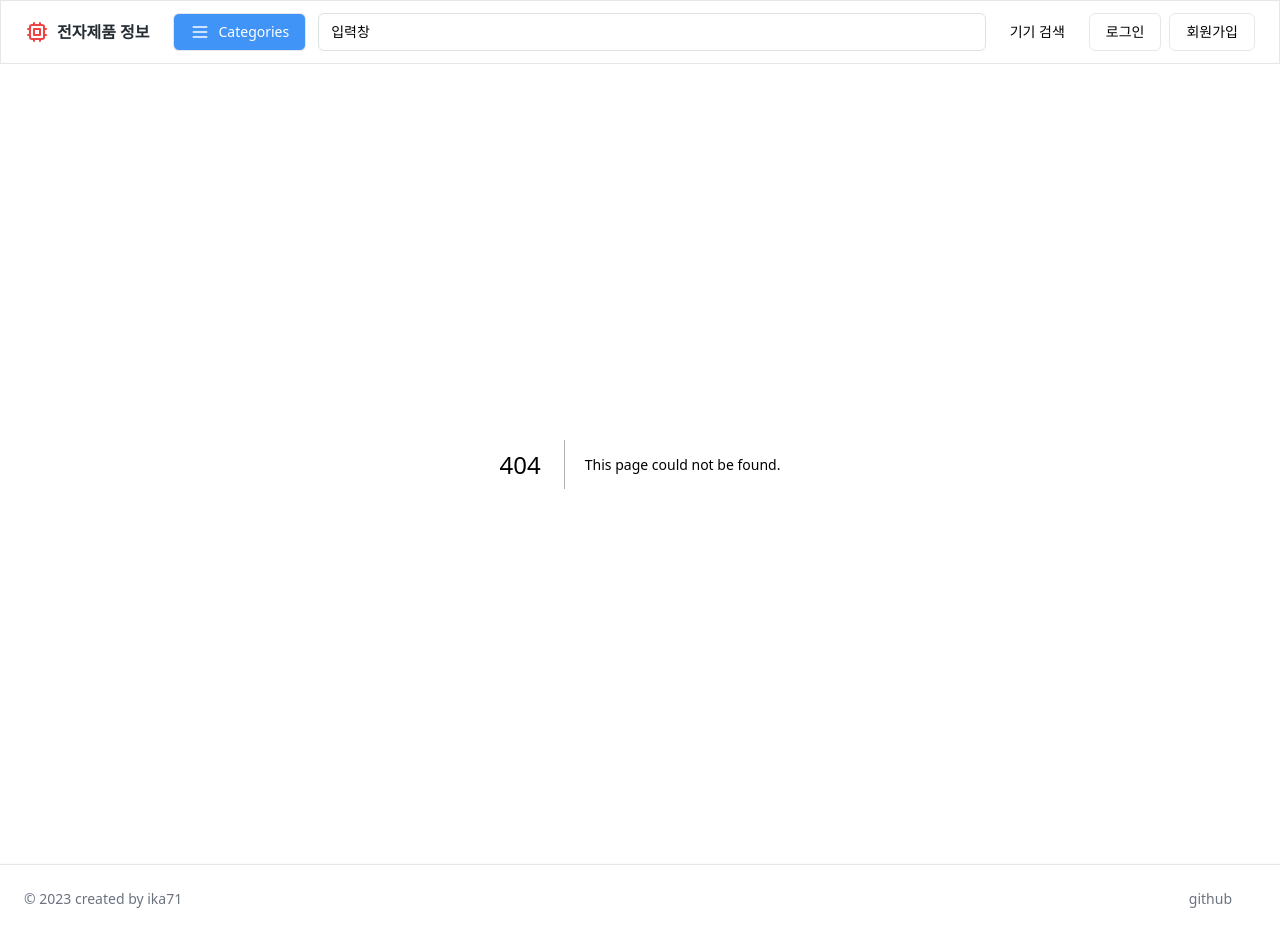
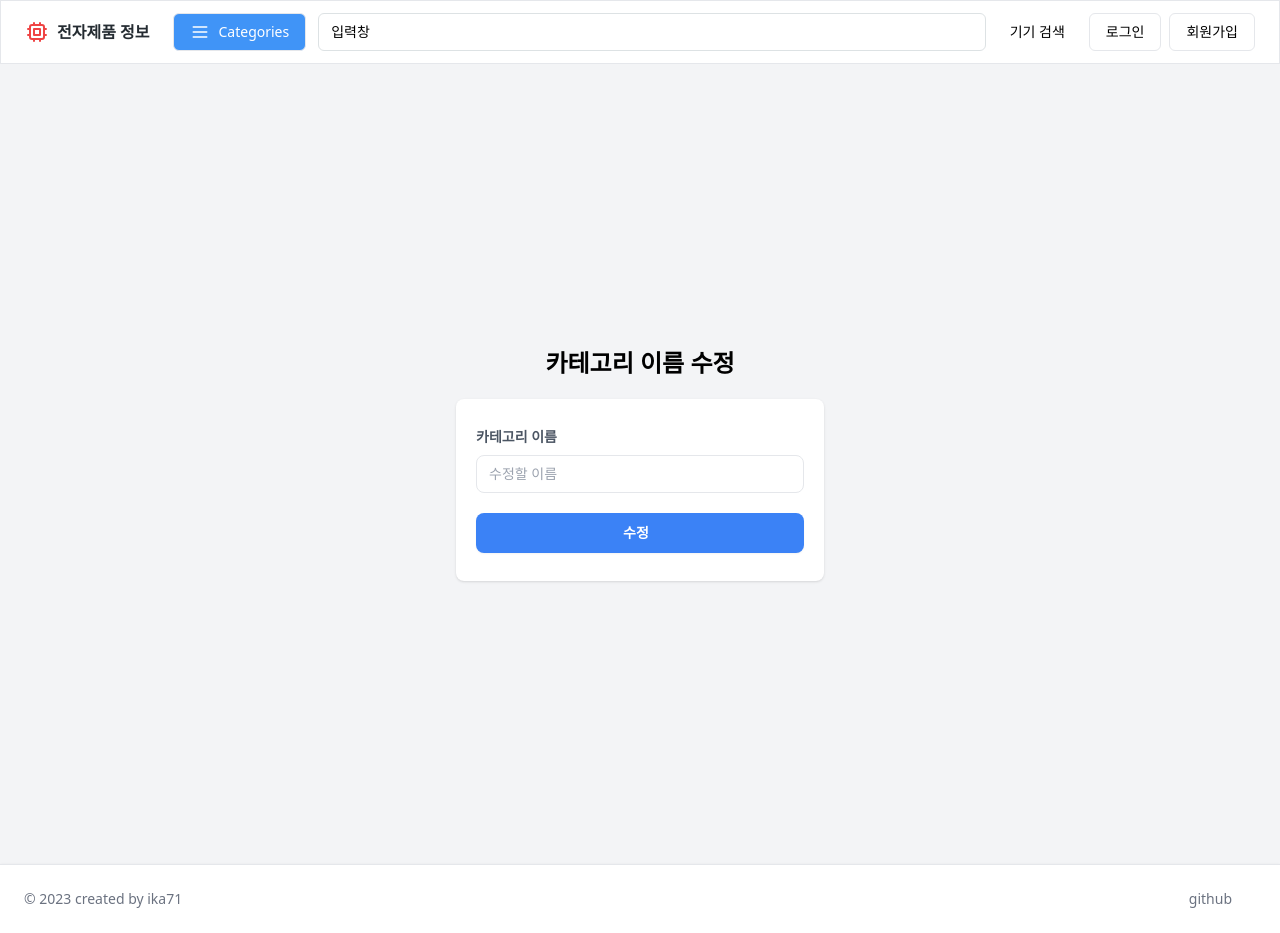
Before and after one commit to ika71/graduation-project-next, a Next.js app: page /admin/category/edit/1 in a window 1280 px wide. Before the commit this address had no page. Built offline with nearby package versions, Linux system fonts and the light colour scheme.

Commit message:
카테고리 이름 수정 기능 추가

```diff
--- /dev/null
+++ b/app/admin/category/edit/[id]/page.tsx
@@ -0,0 +1,64 @@
+"use client";
+
+import { authReqeust } from "@/auth/LoginService";
+import { backendUrl } from "@/url/backendUrl";
+import { useRouter } from "next/navigation";
+import { useRef } from "react";
+
+const CategoryEditPage = ({ params }: { params: { id: number } }) => {
+  const id = params.id;
+  const categoryName = useRef<HTMLInputElement>(null);
+  const router = useRouter();
+
+  const editCategory = async () => {
+    if (!categoryName.current) {
+      return;
+    }
+    const categoryDto = {
+      id: id,
+      name: categoryName.current.value,
+    };
+    const res = await authReqeust(
+      `${backendUrl}/admin/category`,
+      "PATCH",
+      categoryDto
+    );
+    if (res.ok) {
+      router.push("/admin/category/1");
+    } else {
+      alert("카테고리 수정을 실패하였습니다.");
+    }
+  };
+
+  return (
+    <div className="min-h-screen bg-gray-100 flex flex-col justify-center sm:py-12">
+      <div className="p-10 xs:p-0 mx-auto md:w-full md:max-w-md">
+        <h1 className="font-bold text-center text-2xl mb-5">
+          카테고리 이름 수정
+        </h1>
+        <div className="bg-white shadow w-full rounded-lg divide-y divide-gray-200">
+          <div className="px-5 py-7">
+            <label className="font-semibold text-sm text-gray-600 pb-1 block">
+              카테고리 이름
+            </label>
+            <input
+              type="text"
+              placeholder="수정할 이름"
+              ref={categoryName}
+              className="border rounded-lg px-3 py-2 mt-1 mb-5 text-sm w-full"
+            />
+            <button
+              type="button"
+              onClick={editCategory}
+              className="transition duration-200 bg-blue-500 hover:bg-blue-600 focus:bg-blue-700 focus:shadow-sm focus:ring-4 focus:ring-blue-500 focus:ring-opacity-50 text-white w-full py-2.5 rounded-lg text-sm shadow-sm hover:shadow-md font-semibold text-center inline-block"
+            >
+              <span className="inline-block mr-2">수정</span>
+            </button>
+          </div>
+        </div>
+      </div>
+    </div>
+  );
+};
+
+export default CategoryEditPage;
```
